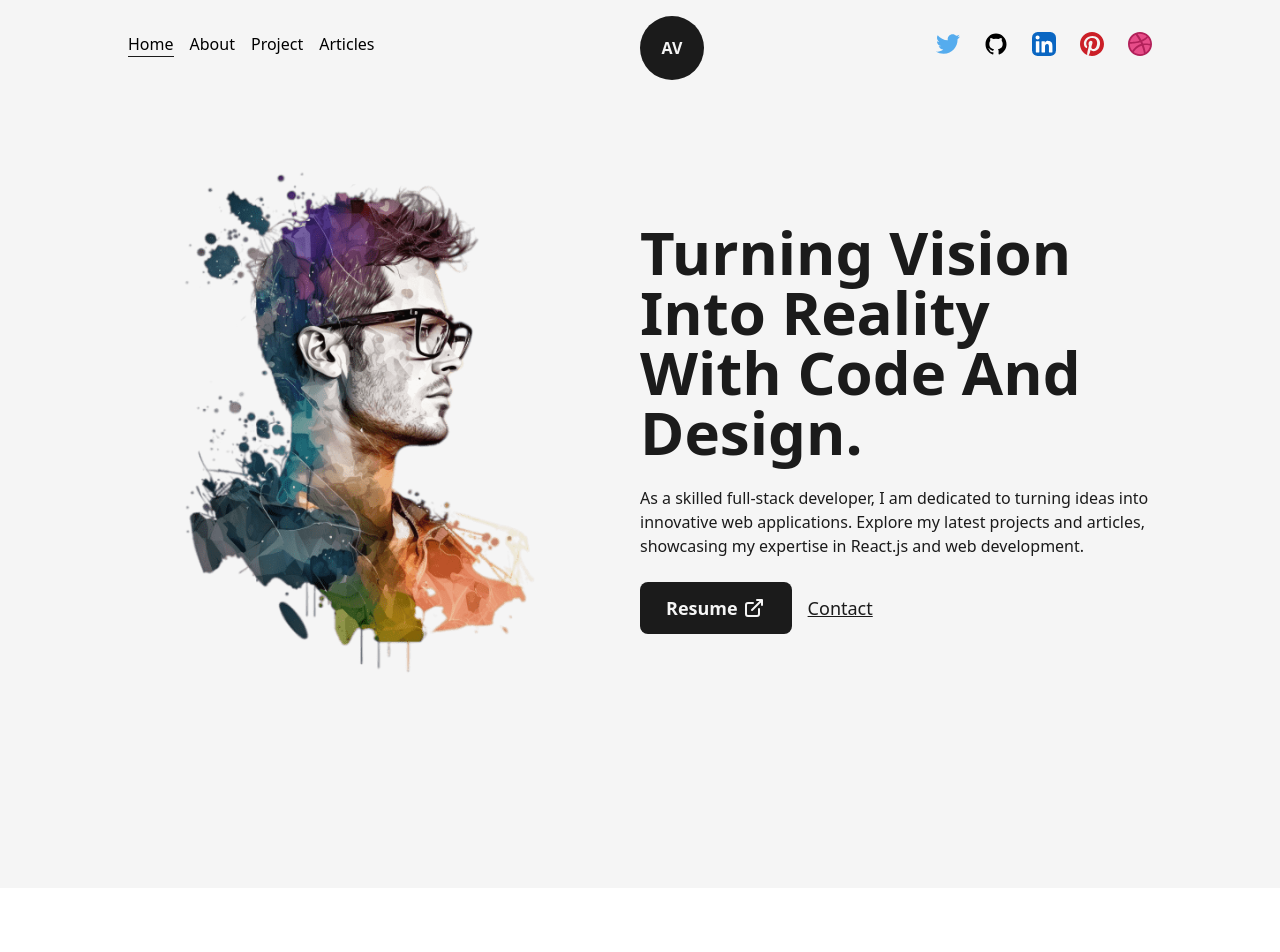
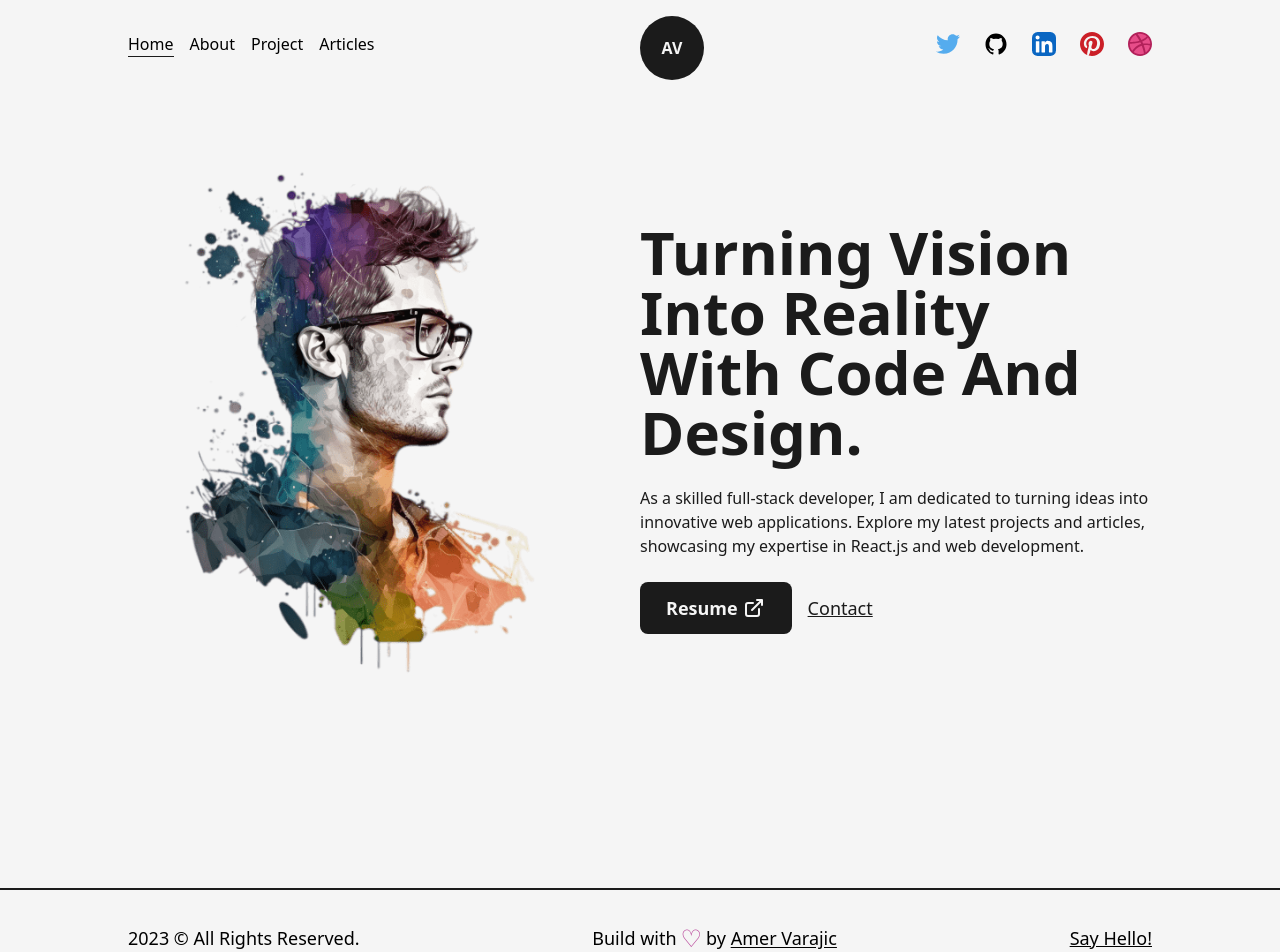
Before and after one commit to amerv97/Next.js-amervarajic-portfolio, a Next.js app in the folder Next.js-Developer-Portfolio-Starter-Code-main/: page / in a window 1280 px wide. Shown: the top 952 px of the page. Before the commit the page ends 888 px from the top, so only its background shows below. Built offline with nearby package versions, Linux system fonts and the light colour scheme.

Commit message:
created, styled & finished footer

```diff
--- /dev/null
+++ b/Next.js-Developer-Portfolio-Starter-Code-main/src/components/Footer.js
@@ -0,0 +1,29 @@
+import React from "react";
+import Layout from "./Layout";
+import Link from "next/link";
+
+const Footer = () => {
+  return (
+    <footer className="w-full border-t-2 border-solid border-dark font-medium text-lg">
+      <Layout className="py-8 flex items-center justify-between ">
+        <span>{new Date().getFullYear()} &copy; All Rights Reserved.</span>
+        <div className="flex items-center">
+          Build with <span className="text-primary text-2xl px-1">&#9825;</span>{" "}
+          by&nbsp;
+          <Link
+            href="/myWebsite"
+            className="underline underline-offset-2"
+            target={"_blank"}
+          >
+            Amer Varajic
+          </Link>
+        </div>
+        <Link href="/myWebsite" target={"_blank"} className="underline">
+          Say Hello!
+        </Link>
+      </Layout>
+    </footer>
+  );
+};
+
+export default Footer;
--- a/Next.js-Developer-Portfolio-Starter-Code-main/src/pages/_app.js
+++ b/Next.js-Developer-Portfolio-Starter-Code-main/src/pages/_app.js
@@ -1,3 +1,4 @@
+import Footer from "@/components/Footer";
 import NavBar from "@/components/NavBar";
 import "@/styles/globals.css";
 import { Montserrat } from "next/font/google";
@@ -18,8 +19,9 @@ export default function App({ Component, pageProps }) {
       <main
         className={`${montserrat.variable} font-mont bg-light w-full min-h-screen`}
       >
-        <NavBar/>
+        <NavBar />
         <Component {...pageProps} />
+        <Footer />
       </main>
     </>
   );
```
